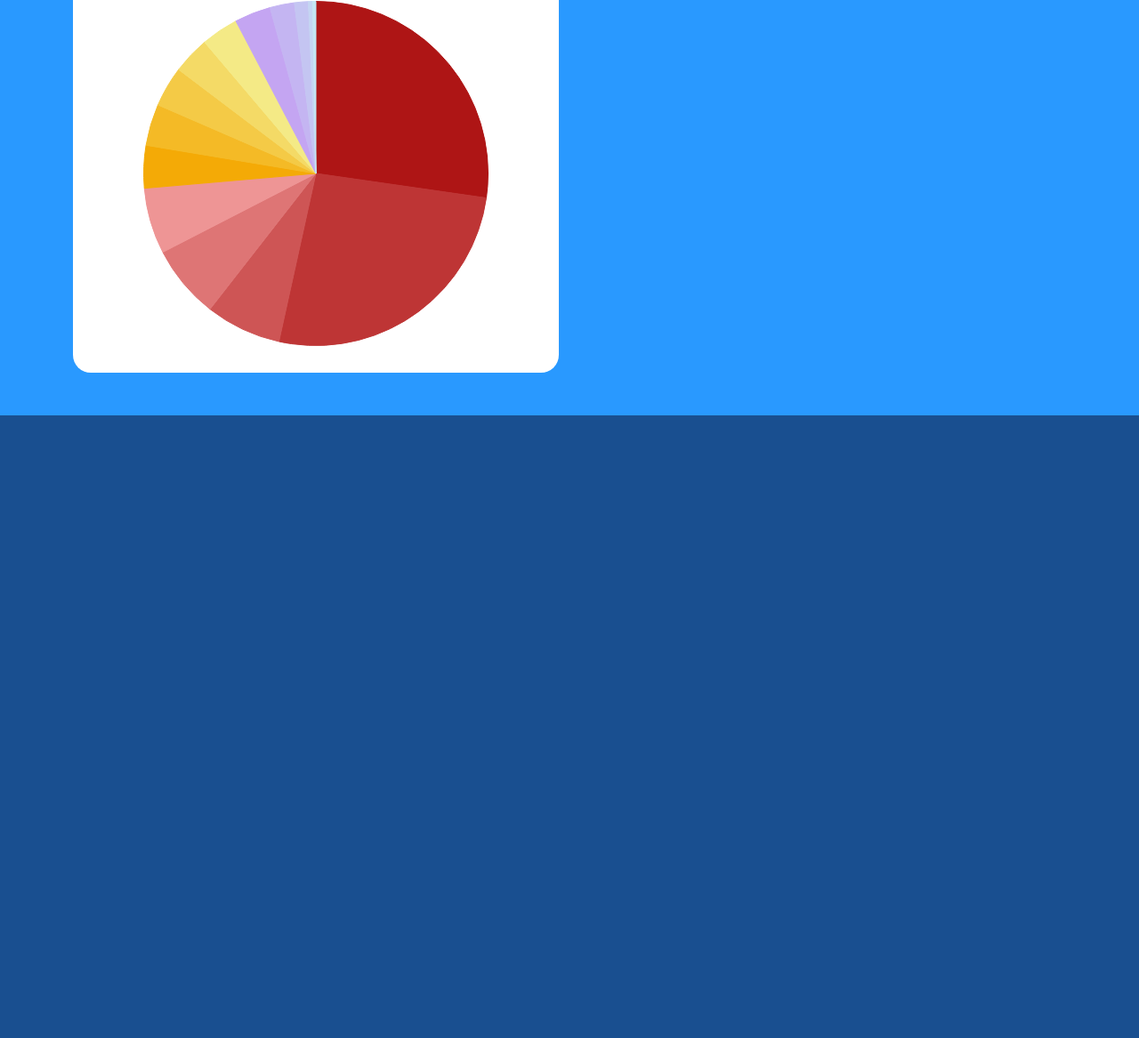
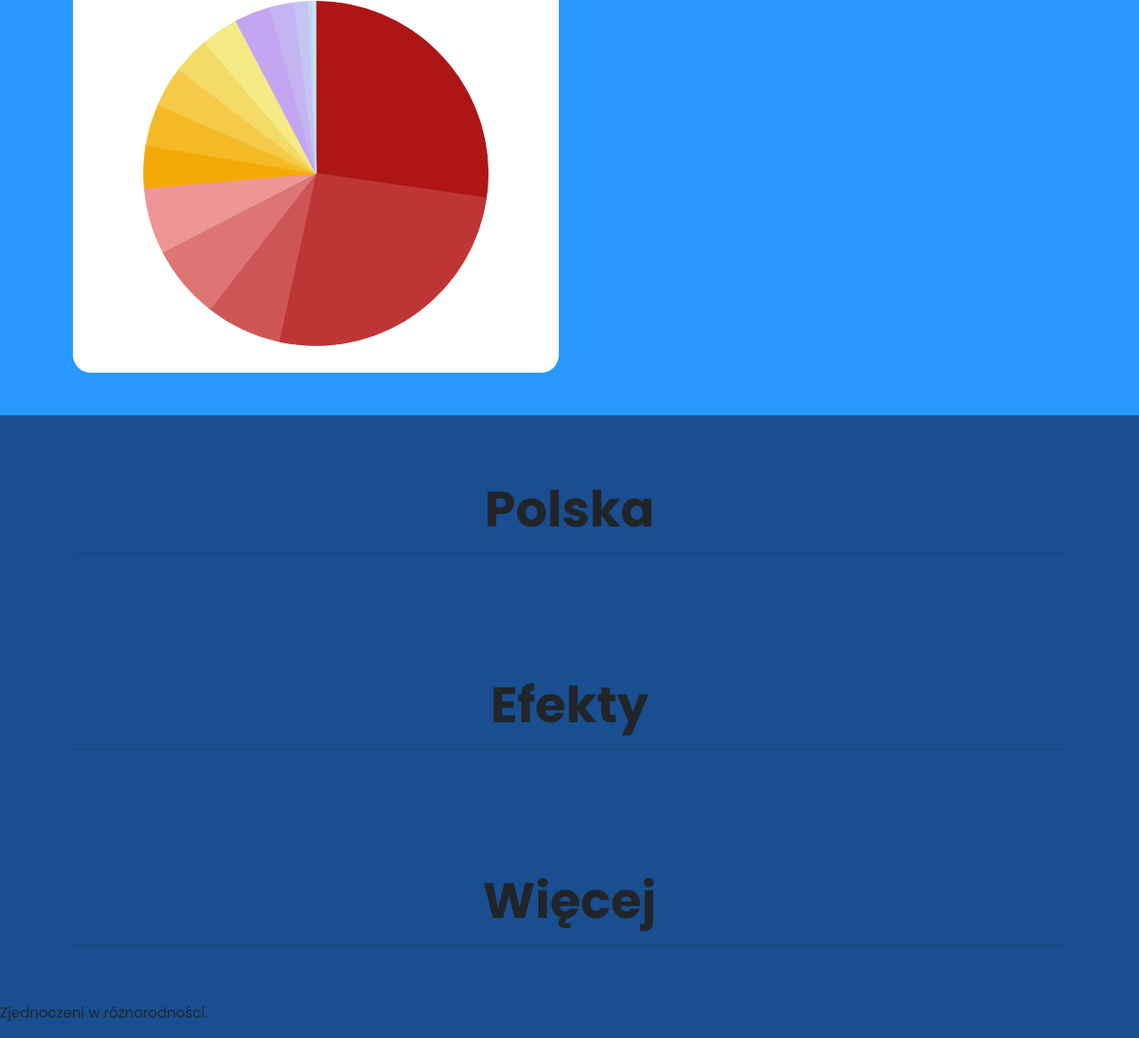
Before and after one commit to mlodykordian/mlodykordian, a plain HTML site: page index.html in a window 1280 px wide. Shown: the part 1967-3134 px from the top of the page at 89% size. Before the commit the page ends 2434 px from the top, so only its background shows below. Drawn offline with nearby package versions, Linux system fonts and the light colour scheme.

Commit message:
Update index.html

```diff
--- a/index.html
+++ b/index.html
@@ -48,83 +48,6 @@
         <section id="members" class="members py-5">
             <div class="container">
                 <br><h2><i class="fas fa-users"></i> Członkowie</h2><hr>
-                <!-- <div class="row">
-                    <div class="col-sm-6 col-md-4 text-center py-3">
-                        <img src="img/Flag_of_Bulgaria.svg" alt="Flaga Bułgarii" class="flag">
-                        <h3>Bułgaria</h3>
-                        <p><i class="fas fa-coins"></i> 205.1 mln €</p>
-                    </div>
-                    <div class="col-sm-6 col-md-4 text-center py-3">
-                        <img src="img/Flag_of_Croatia.svg" alt="Flaga Chorwacji" class="flag">
-                        <h3>Chorwacja</h3>
-                        <p><i class="fas fa-coins"></i></p>
-                    </div>
-                    <div class="col-sm-6 col-md-4 text-center py-3">
-                        <img src="img/Flag_of_Cyprus.svg" alt="Flaga Cypru" class="flag">
-                        <h3>Cypr</h3>
-                        <p><i class="fas fa-coins"></i></p>
-                    </div>
-                    <div class="col-sm-6 col-md-4 text-center py-3">
-                        <img src="img/Flag_of_the_Czech_Republic.svg" alt="Flaga Czech" class="flag">
-                        <h3>Czechy</h3>
-                        <p><i class="fas fa-coins"></i></p>
-                    </div>
-                    <div class="col-sm-6 col-md-4 text-center py-3">
-                        <img src="img/Flag_of_Estonia.svg" alt="Flaga Estonii" class="flag">
-                        <h3>Estonia</h3>
-                        <p><i class="fas fa-coins"></i></p>
-                    </div>
-                    <div class="col-sm-6 col-md-4 text-center py-3">
-                        <img src="img/Flag_of_Greece.svg" alt="Flaga Grecji" class="flag">
-                        <h3>Grecja</h3>
-                        <p><i class="fas fa-coins"></i></p>
-                    </div>
-                    <div class="col-sm-6 col-md-4 text-center py-3">
-                        <img src="img/Flag_of_Hungary.svg" alt="Flaga Węgier" class="flag">
-                        <h3>Węgry</h3>
-                        <p><i class="fas fa-coins"></i></p>
-                    </div>
-                    <div class="col-sm-6 col-md-4 text-center py-3">
-                        <img src="img/Flag_of_Latvia.svg" alt="Flaga Łotwy" class="flag">
-                        <h3>Łotwa</h3>
-                        <p><i class="fas fa-coins"></i></p>
-                    </div>
-                    <div class="col-sm-6 col-md-4 text-center py-3">
-                        <img src="img/Flag_of_Lithuania.svg" alt="Flaga Litwy" class="flag">
-                        <h3>Litwa</h3>
-                        <p><i class="fas fa-coins"></i></p>
-                    </div>
-                    <div class="col-sm-6 col-md-4 text-center py-3">
-                        <img src="img/Flag_of_Malta.svg" alt="Flaga Malty" class="flag">
-                        <h3>Malta</h3>
-                        <p><i class="fas fa-coins"></i></p>
-                    </div>
-                    <div class="col-sm-6 col-md-4 text-center py-3">
-                        <img src="img/Flag_of_Poland.svg" alt="Flaga Polski" class="flag">
-                        <h3>Polska</h3>
-                        <p><i class="fas fa-coins"></i></p>
-                    </div>
-                    <div class="col-sm-6 col-md-4 text-center py-3">
-                        <img src="img/Flag_of_Portugal.svg" alt="Flaga Portugali" class="flag">
-                        <h3>Portugalia</h3>
-                        <p><i class="fas fa-coins"></i></p>
-                    </div>
-                    <div class="col-sm-6 col-md-4 text-center py-3">
-                        <img src="img/Romanian_flag.svg" alt="Flaga Rumunii" class="flag">
-                        <h3>Rumunia</h3>
-                        <p><i class="fas fa-coins"></i></p>
-                    </div>
-                    <div class="col-sm-6 col-md-4 text-center py-3">
-                        <img src="img/Flag_of_Slovakia.svg" alt="Flaga Słowacji" class="flag">
-                        <h3>Słowacja</h3>
-                        <p><i class="fas fa-coins"></i></p>
-                    </div>
-                    <div class="col-sm-6 col-md-4 text-center py-3">
-                        <img src="img/Flag_of_Slovenia.svg" alt="Flaga Słoweni" class="flag">
-                        <h3>Słowenia</h3>
-                        <p><i class="fas fa-coins"></i></p>
-                    </div>
-                </div> -->
                 <div class="row">
                     <div class="col-sm-6 text-center countries-chart-col">
                         <h3><i class="fas fa-percent"></i> Podział funduszy</h3>
@@ -133,17 +56,34 @@
                             <canvas id="myChart" width="200px" height="200px"></canvas>
                         </div>
                     </div>
-                    <div class="col-sm-6 text-center">
+                    <div class="col-sm-6 text-center members-list">
                         <h3><i class="fas fa-list-ol"></i> Najwięksi beneficjenci</h3>
+                        <div class="members-container">
+                            <div class="country-block">
+
+                            </div>
+                        </div>
                     </div>
                 </div>
             </div>
         </section>
-        <section id="poland" class="poland"></section>
-        <section id="effects" class="effects"></section>
-        <section id="more" class="more"></section>
+        <section id="poland" class="poland py-5">
+            <div class="container">
+                <br><h2>Polska</h2><hr>
+            </div>
+        </section>
+        <section id="effects" class="effects py-5">
+            <div class="container">
+                <br><h2>Efekty</h2><hr>
+            </div>
+        </section>
+        <section id="more" class="more py-5">
+            <div class="container">
+                <br><h2>Więcej</h2><hr>
+            </div>
+        </section>
     </main>
-    <footer></footer>
+    <footer><p>Zjednoczeni w różnorodności.</p></footer>
 <script src="https://cdn.jsdelivr.net/npm/chart.js"></script>
 <script src="js/countries-chart.js"></script>
 <script src="https://cdn.jsdelivr.net/npm/bootstrap@5.0.0-beta2/dist/js/bootstrap.bundle.min.js" integrity="sha384-b5kHyXgcpbZJO/tY9Ul7kGkf1S0CWuKcCD38l8YkeH8z8QjE0GmW1gYU5S9FOnJ0" crossorigin="anonymous"></script>
```
